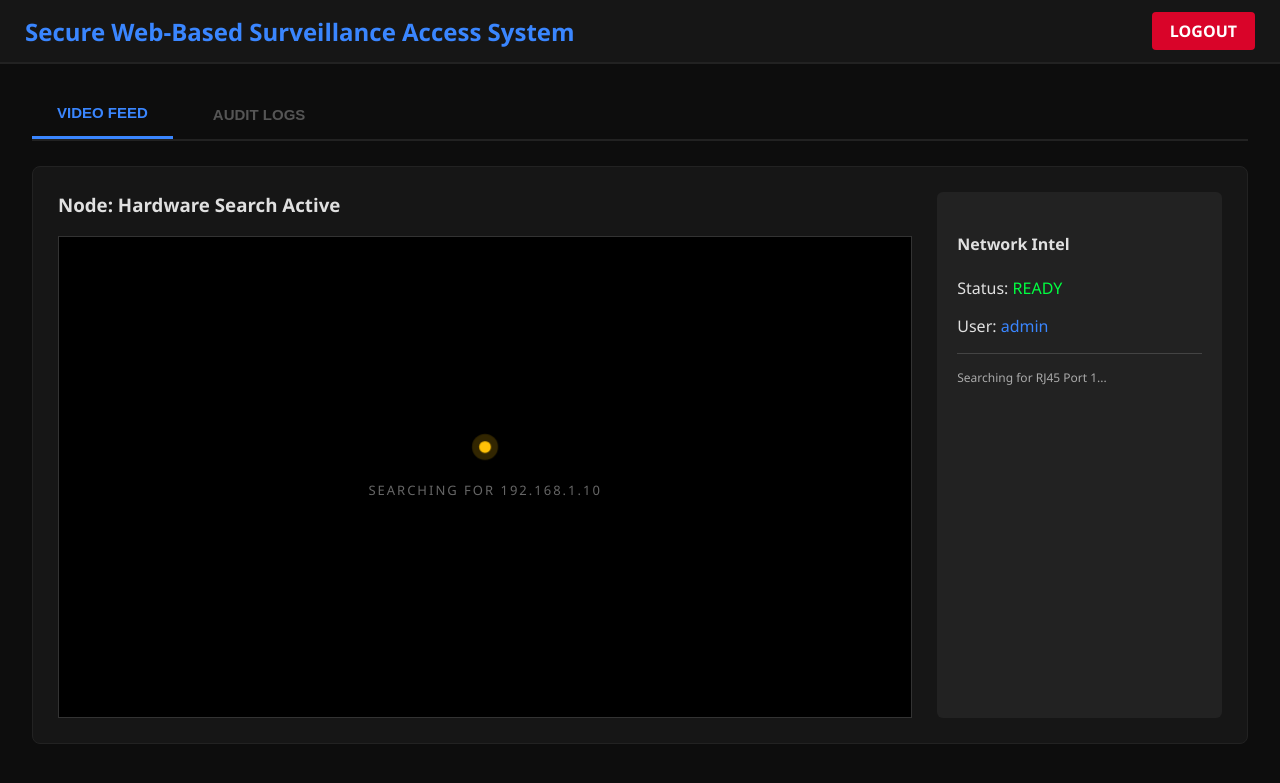
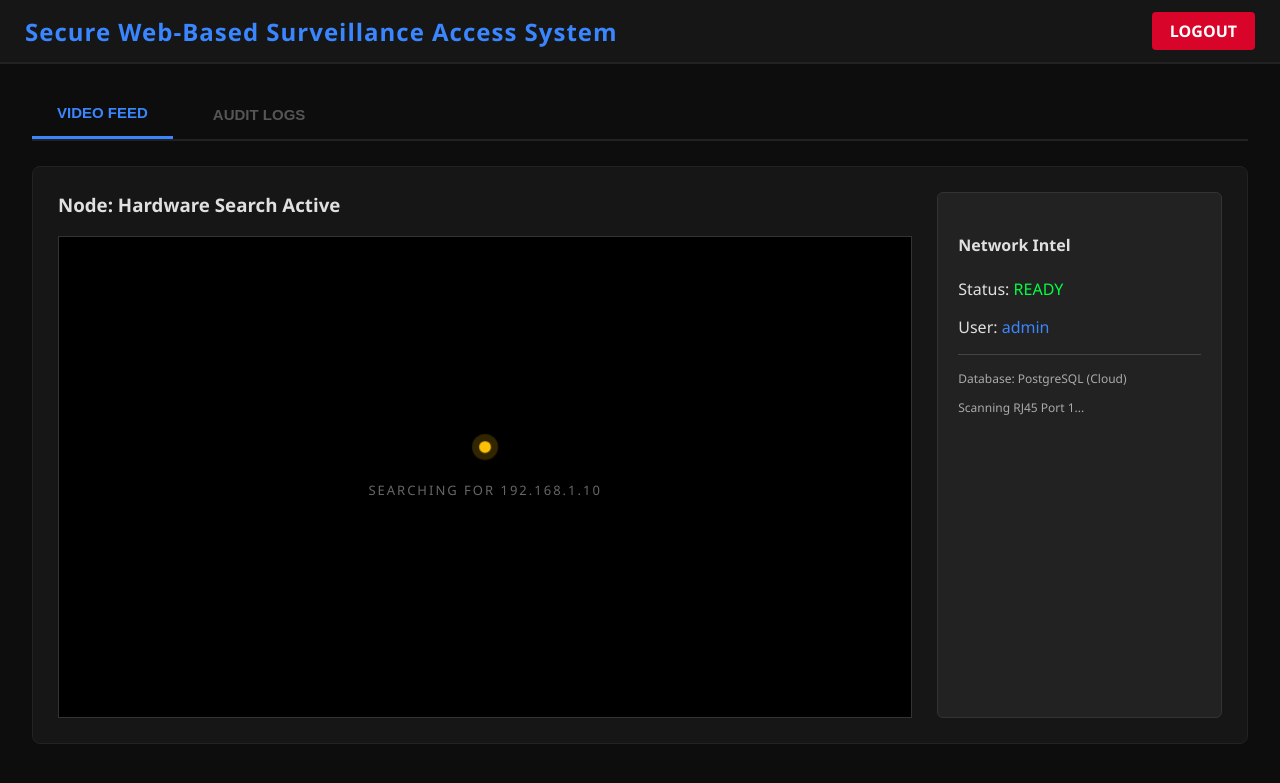
Before and after one commit to angelogilbertcabubas-hub/camera-dashboard, a Python web app: template templates/camera.html in a window 1280 px wide. Shown: the top 783 px of the page. Run offline with Jinja, Linux system fonts and the light colour scheme; the template is opened without the code that fills it, so the values that code supplies are empty.

Commit message:
Update camera.html

```diff
--- a/templates/camera.html
+++ b/templates/camera.html
@@ -21,13 +21,13 @@
             70% { transform: scale(1); box-shadow: 0 0 0 10px rgba(255, 193, 7, 0); }
             100% { transform: scale(0.95); box-shadow: 0 0 0 0 rgba(255, 193, 7, 0); }
         }
-        .sidebar { background: #222; padding: 20px; border-radius: 6px; }
+        .sidebar { background: #222; padding: 20px; border-radius: 6px; border: 1px solid #333; }
         #log-display { background: #050505; color: #00ff41; padding: 20px; height: 400px; overflow-y: auto; font-family: 'Courier New', monospace; font-size: 14px; border: 1px solid #222; white-space: pre-wrap; line-height: 1.8; }
     </style>
 </head>
 <body>
     <nav class="navbar">
-        <h2 style="color: #3a86ff; margin: 0;">Secure Web-Based Surveillance Access System</h2>
+        <h2 style="color: #3a86ff; margin: 0; letter-spacing: 1px;">Secure Web-Based Surveillance Access System</h2>
         <a href="/logout" class="logout-btn">LOGOUT</a>
     </nav>
     <div class="tab-container">
@@ -49,7 +49,8 @@
                     <p>Status: <span style="color:#00ff41">READY</span></p>
                     <p>User: <span style="color:#3a86ff">admin</span></p>
                     <hr style="border: 0; border-top: 1px solid #444; margin: 15px 0;">
-                    <p style="font-size: 12px; color: #aaa;">Searching for RJ45 Port 1...</p>
+                    <p style="font-size: 12px; color: #aaa;">Database: PostgreSQL (Cloud)</p>
+                    <p style="font-size: 12px; color: #aaa;">Scanning RJ45 Port 1...</p>
                 </div>
             </div>
         </div>
```
